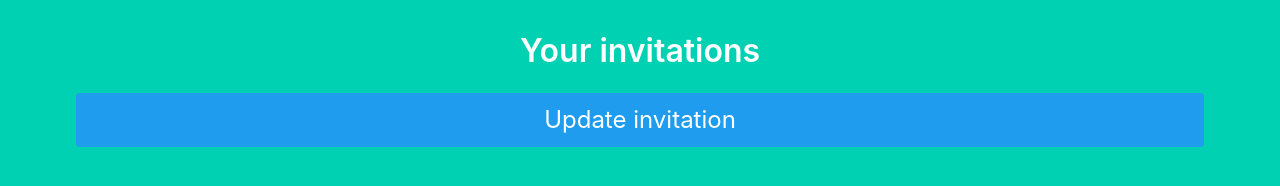
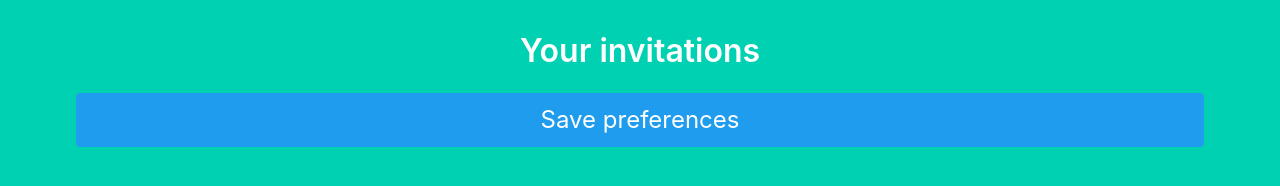
Before and after one commit to Carsopre/mistela-flask, a Flask app: page /responses in a window 1280 px wide. Shown: the part 336-522 px from the top of the page. Run offline with Flask 3, Linux system fonts and the light colour scheme; the visitor is signed in with stand-in values (Sample User, id 1).

Commit message:
feat(main.py;guest_responses.html): We now allow the user to update their responses to invitations

```diff
--- a/mistelaflask/main.py
+++ b/mistelaflask/main.py
@@ -60,13 +60,38 @@
             dict(
                 event_name=_event.name,
                 max_adults=current_user.max_adults,
+                response=_invitation.response,
+                remarks=_invitation.remarks,
+                n_adults=_invitation.n_adults,
+                n_children=_invitation.n_children,
             )
         )
 
     return render_template("guest_responses.html", user_invitations=_user_invitations)
 
 
-@main.route("/responses", methods=["UPDATE"])
+@main.route("/responses/", methods=["POST"])
 @login_required
 def update_responses():
-    pass
+    for _invitation in models.UserEventInvitation.query.filter_by(
+        guest=current_user.id
+    ):
+        _event = models.Event.query.filter_by(id=_invitation.event).first()
+        _invitation.response = (
+            True if request.form.get(f"{_event.name}_accepted") else False
+        )
+        # _invitation.n_adults = min(
+        #     current_user.max_adults,
+        #     int(
+        #         request.form.get(
+        #             f"{_event.name}_total_adults", str(_invitation.n_adults)
+        #         )
+        #     ),
+        # )
+        # _invitation.n_children = int(
+        #     request.form.get(f"{_event.name}_total_children", _invitation.n_children)
+        # )
+        _invitation.remarks = request.form.get(f"{_event.name}_remarks", "")
+        db.session.add(_invitation)
+        db.session.commit()
+    return redirect(url_for("main.responses"))
--- a/mistelaflask/templates/guest_responses.html
+++ b/mistelaflask/templates/guest_responses.html
@@ -4,29 +4,32 @@
 <div class="column">
     <h3 class="title">Your invitations</h3>
 
-    <form method="UPDATE" action="/responses">
+    <form method="POST" action="/responses">
     {% for _invitation in user_invitations %}
-        <label class="checkbox">
-            <input type="checkbox" name="{{_invitation.event_name}}_accepted">
-                {{ _invitation.event_name }}
-        </label>
         <div class="field">
             <div class="control">
-                <input class="input" type="text" name="{{_invitation.event_name}}_remarks" placeholder="Remarks">
+            <input type="checkbox" name="{{_invitation.event_name}}_accepted" {% if _invitation.response %}checked{% endif %}>
+                {{ _invitation.event_name }}
+                {{ _invitation.response }}
+            </div>
+        </div>
+        <div class="field" >
+            <div class="control">
+                <input class="input" type="text" name="{{_invitation.event_name}}_remarks" value="{{_invitation.remarks}}" placeholder="Remarks">
             </div>
         </div>
         <div class="field">
             <div class="control">
-                <input class="input" type="number" min="0" max="{{_invitation.max_adults}}" name="{{_invitation.event_name}}_total_adults" placeholder="Total adults">
+                <input class="input" type="number" min="0" max="{{_invitation.max_adults}}" value="{{_invitation.n_adults}}" name="{{_invitation.event_name}}_total_adults" placeholder="Total adults">
             </div>
         </div>
         <div class="field">
             <div class="control">
-                <input class="input" type="number" min="0" name="{{_invitation.event_name}}_total_children" placeholder="Total children">
+                <input class="input" type="number" min="0" name="{{_invitation.event_name}}_total_children" value="{{_invitation.n_children}}" placeholder="Total children">
             </div>
         </div>
     {% endfor %}
-    <button class="button is-block is-info is-large is-fullwidth">Update invitation</button>
+    <button class="button is-block is-info is-large is-fullwidth">Save preferences</button>
     </form>
 </div>
 {% endblock %}
```
